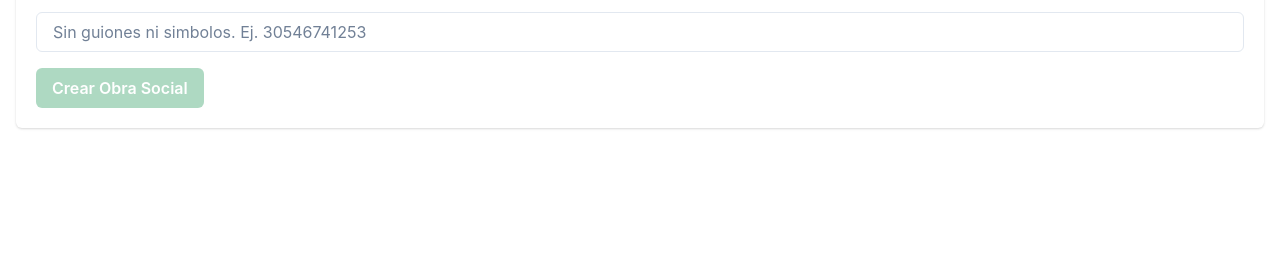
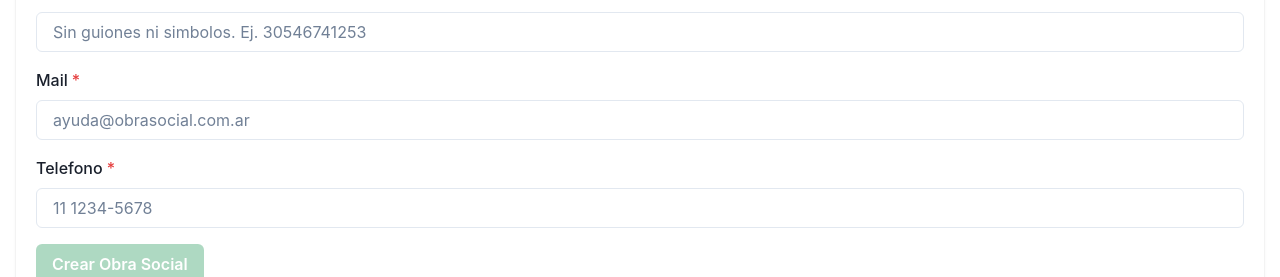
Before and after one commit to luciano-peluso/facturacion, a React (Vite) app in the folder frontend/: page /crear-obras-sociales in a window 1280 px wide. Shown: the part 273-550 px from the top of the page. Built offline with nearby package versions, Linux system fonts and the light colour scheme; no server answers.

Commit message:
Se le agrego informacion de contacto al modelo de obra social y se refactorizaron las vistas y el controlador para acomodarse al nuevo cambio

```diff
--- a/frontend/src/pages/os/CrearOSPage.jsx
+++ b/frontend/src/pages/os/CrearOSPage.jsx
@@ -7,6 +7,8 @@ const CrearOSPage = () => {
   const [formData, setFormData] = useState({
     nombre: "",
     cuit: "",
+    mail: "",
+    telefono: ""
   });
   const toast = useToast();
 
@@ -70,11 +72,31 @@ const CrearOSPage = () => {
                 />
               </FormControl>
 
+              <FormControl isRequired mt={4}>
+                <FormLabel>Mail</FormLabel>
+                <Input
+                  type="email"
+                  name="mail"
+                  placeholder="ayuda@obrasocial.com.ar"
+                  value={formData.mail}
+                  onChange={handleInputChange}
+                />
+              </FormControl>
+              <FormControl isRequired mt={4}>
+                <FormLabel>Telefono</FormLabel>
+                <Input
+                  type="text"
+                  name="telefono"
+                  placeholder="11 1234-5678"
+                  value={formData.telefono}
+                  onChange={handleInputChange}
+                />
+              </FormControl>
               <Button
                 mt={4}
                 colorScheme="green"
                 type="submit"
-                isDisabled={!formData.nombre || !formData.cuit} // Deshabilita si los campos están vacíos
+                isDisabled={!formData.nombre || !formData.cuit || !(formData.mail || formData.telefono)} // Deshabilita si los campos están vacíos
               >
                 Crear Obra Social
               </Button>
--- a/frontend/src/pages/os/VerOSPage.jsx
+++ b/frontend/src/pages/os/VerOSPage.jsx
@@ -93,18 +93,20 @@ const VerOSPage = () => {
             <Table variant="striped" size="md">
                 <Thead>
                     <Tr>
-                        <Th>ID</Th>
                         <Th>Nombre o Abreviatura</Th>
                         <Th>CUIT</Th>
+                        <Th>Mail</Th>
+                        <Th>Telefono</Th>
                         <Th textAlign={"center"}>Acciones</Th>
                     </Tr>
                 </Thead>
                 <Tbody>
                     {obrasSociales.map((obraSocial) => (
                         <Tr key={obraSocial.id}>
-                            <Td>{obraSocial.id}</Td>
                             <Td>{obraSocial.nombre}</Td>
                             <Td>{obraSocial.cuit}</Td>
+                            <Td>{obraSocial.mail? `${obraSocial.mail}`: `No hay un mail cargado`}</Td>
+                            <Td>{obraSocial.telefono? `${obraSocial.telefono}`: `No hay un numero de telefono cargado`}</Td>
                             <Td>
                                 <HStack spacing={"2"} justifyContent={"center"}>
                                     <Button
@@ -147,6 +149,22 @@ const VerOSPage = () => {
                                         value={obraSocialActualizada.cuit}
                                         onChange={handleChange}
                                         minW={"200px"}/></FormLabel>
+
+                                    <FormLabel>Mail
+                                    <Input
+                                        placeholder="ayuda@obrasocial.com.ar"
+                                        name="mail"
+                                        value={obraSocialActualizada.mail || ""}
+                                        onChange={handleChange}
+                                        minW={"200px"}/></FormLabel>
+
+                                    <FormLabel>Número de telefono
+                                    <Input
+                                        placeholder="11 1234-5678"
+                                        name="telefono"
+                                        value={obraSocialActualizada.telefono || ""}
+                                        onChange={handleChange}
+                                        minW={"200px"}/></FormLabel>
                                 </VStack>
                             </ModalBody>
                             <ModalFooter>
```
Also changed, not shown: 2 other files (tests, documents, lock files or other folders).
